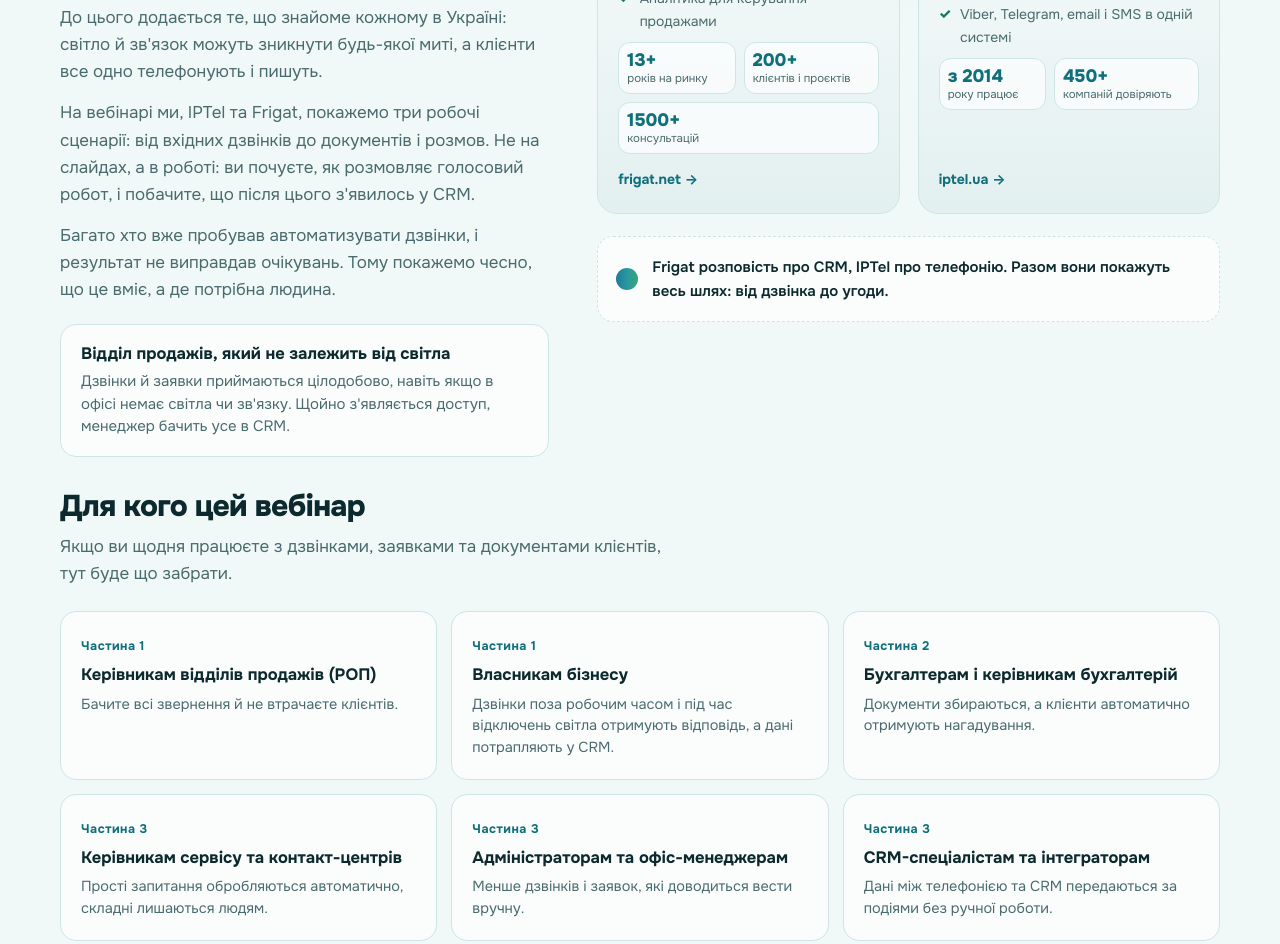
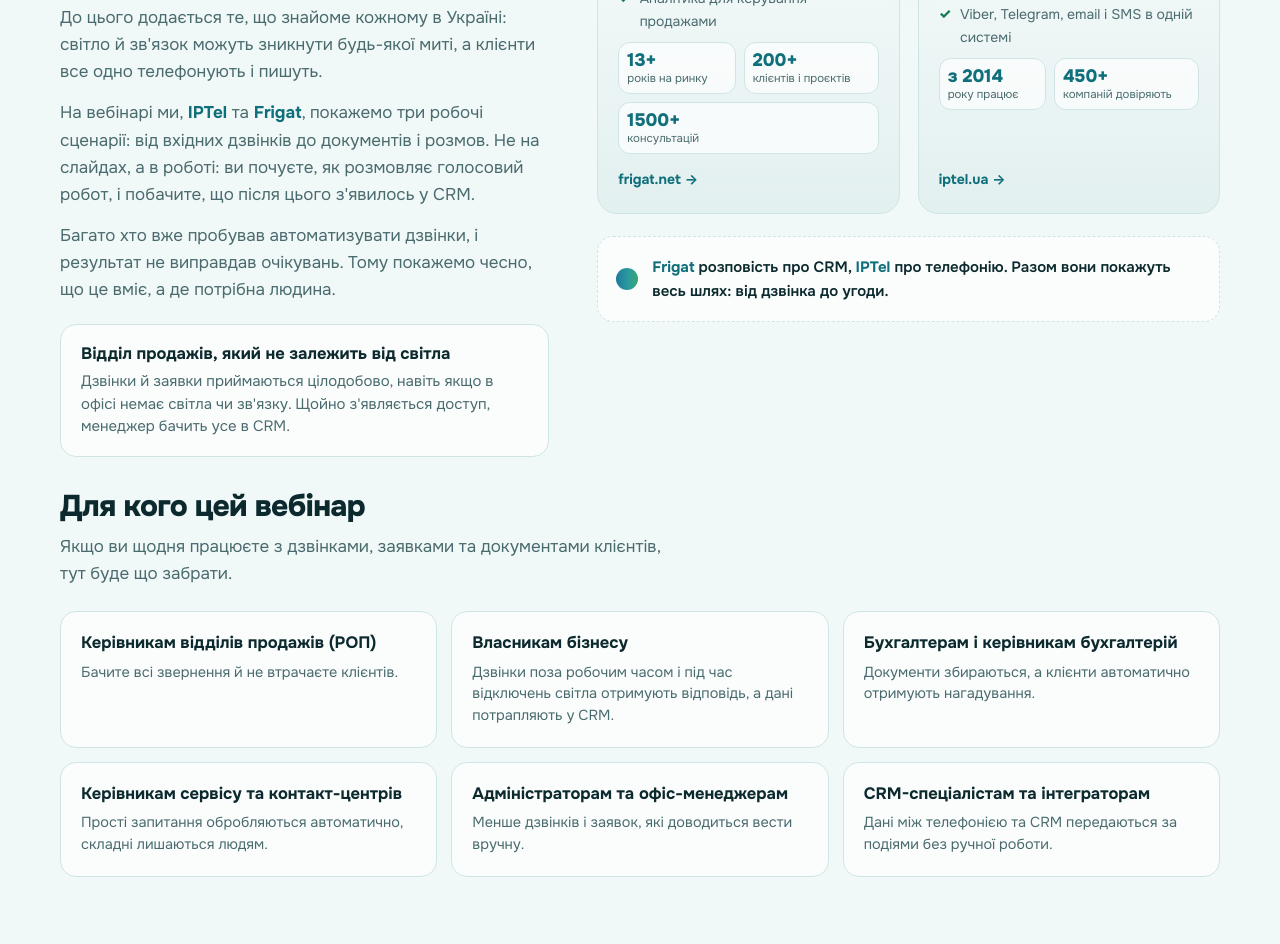
Before and after one commit to DayanaYulievna/Webinar-IPTel-Frigat-NET-, a plain HTML site: page index.html in a window 1280 px wide. Shown: the part 1079-2023 px from the top of the page. Drawn offline with Linux system fonts and the light colour scheme.

Commit message:
Highlight company names in text; remove 'Частина N' tags from audience cards; keep FAQ question wrapping on narrow screens
Co-Authored-By: Claude Sonnet 5.5 <noreply@anthropic.com>
Claude-Session: https://claude.ai/code/session_01PxBnHhmEyG6gXH5cfkjMpA

```diff
--- a/index.html
+++ b/index.html
@@ -203,6 +203,7 @@ input[type=range]::-moz-range-thumb{width:16px;height:16px;border-radius:50%;bac
 details{border-bottom:1px solid var(--line)}
 summary{cursor:pointer;list-style:none;font-weight:700;font-size:17px;padding:22px 4px;display:flex;justify-content:space-between;gap:16px}
 summary::-webkit-details-marker{display:none}
+summary>span{min-width:0}
 summary::after{content:"+";font:400 26px/1 var(--f-m);color:var(--cyan);transition:transform .3s}
 details[open] summary::after{transform:rotate(45deg);color:var(--green)}
 details p{padding:0 4px 24px;color:var(--mut);max-width:680px}
@@ -338,7 +339,6 @@ h1,h2,h3{font-weight:800;letter-spacing:-.025em}
 
 /* feedback pass */
 .evd .tm{color:var(--green);font-weight:800;font-size:1.12em}
-.who2-g .pt{display:inline-block;font-size:12.5px;font-weight:700;letter-spacing:.04em;color:var(--cyan);margin-bottom:8px}
 .ava{overflow:hidden}
 .ava img{width:100%;height:100%;object-fit:cover}
 form textarea{width:100%;font:500 16px var(--f-b);padding:14px 16px;border:1.5px solid var(--line);border-radius:12px;margin-bottom:16px;background:var(--panel);color:var(--fg);resize:vertical;min-height:84px;transition:.2s}
@@ -394,6 +394,7 @@ footer .wrap{display:flex;flex-direction:column;align-items:center;gap:14px}
 .demo-note{position:fixed;left:12px;bottom:12px;z-index:90;max-width:calc(100vw - 24px);padding:8px 12px;border-radius:10px;background:var(--warn);color:#fff;font-size:13px;font-weight:700;box-shadow:0 8px 24px -10px rgba(0,0,0,.5)}
 @media(max-width:700px){.demo-note{bottom:76px}}
 
+.brand{font-weight:700;color:var(--cyan)}
 /* QA fixes */
 section[id]{scroll-margin-top:56px}
 .hero .wrap>*{min-width:0}
@@ -467,7 +468,7 @@ section[id]{scroll-margin-top:56px}
         <h2 class="rv">Побачите, як <span class="g">робот бере на себе рутину</span></h2>
         <p class="rv">Нагадати клієнтам про документи. Відповісти на дзвінок, коли всі зайняті. Записати, про що домовились, і поставити задачу менеджеру. Це рутина, яка з'їдає години, і її легко пропустити.</p>
         <p class="rv">До цього додається те, що знайоме кожному в Україні: світло й зв'язок можуть зникнути будь-якої миті, а клієнти все одно телефонують і пишуть.</p>
-        <p class="rv">На вебінарі ми, IPTel та Frigat, покажемо три робочі сценарії: від вхідних дзвінків до документів і розмов. Не на слайдах, а в роботі: ви почуєте, як розмовляє голосовий робот, і побачите, що після цього з'явилось у CRM.</p>
+        <p class="rv">На вебінарі ми, <b class="brand">IPTel</b> та <b class="brand">Frigat</b>, покажемо три робочі сценарії: від вхідних дзвінків до документів і розмов. Не на слайдах, а в роботі: ви почуєте, як розмовляє голосовий робот, і побачите, що після цього з'явилось у CRM.</p>
         <p class="rv">Багато хто вже пробував автоматизувати дзвінки, і результат не виправдав очікувань. Тому покажемо чесно, що це вміє, а де потрібна людина.</p>
         <div class="callout rv"><b>Відділ продажів, який не залежить від світла</b><p>Дзвінки й заявки приймаються цілодобово, навіть якщо в офісі немає світла чи зв'язку. Щойно з'являється доступ, менеджер бачить усе в CRM.</p></div>
       </div>
@@ -475,19 +476,19 @@ section[id]{scroll-margin-top:56px}
         <div class="co"><span>CRM</span><div class="lg-plate"><span class="lg f" role="img" aria-label="Frigat NET"></span></div><div class="tl">Впроваджує CRM та об'єднує різні сервіси в єдину систему</div><ul><li>Впровадження CRM</li><li>Автоматизація бізнес-процесів</li><li>API-інтеграції та Make</li><li>Аналітика для керування продажами</li></ul><div class="st"><div><strong>13+</strong><em>років на ринку</em></div><div><strong>200+</strong><em>клієнтів і проєктів</em></div><div><strong>1500+</strong><em>консультацій</em></div></div><a class="cl" href="https://frigat.net/" target="_blank" rel="noopener">frigat.net →</a></div>
         <div class="xx">+</div>
         <div class="co"><span>ТЕЛЕФОНІЯ</span><div class="lg-plate"><span class="lg i" role="img" aria-label="IPTel"></span></div><div class="tl">Українська платформа бізнес-комунікацій</div><ul><li>IP-телефонія та контакт-центр</li><li>Автообдзвін і голосовий робот</li><li>Мовна аналітика</li><li>Viber, Telegram, email і SMS в одній системі</li></ul><div class="st"><div><strong>з 2014</strong><em>року працює</em></div><div><strong>450+</strong><em>компаній довіряють</em></div></div><a class="cl" href="https://iptel.ua" target="_blank" rel="noopener">iptel.ua →</a></div>
-        <div class="res"><i></i>Frigat розповість про CRM, IPTel про телефонію. Разом вони покажуть весь шлях: від дзвінка до угоди.</div>
+        <div class="res"><i></i><b class="brand">Frigat</b> розповість про CRM, <b class="brand">IPTel</b> про телефонію. Разом вони покажуть весь шлях: від дзвінка до угоди.</div>
       </div>
     </div>
     <div class="who2">
       <h3 class="rv">Для кого цей вебінар</h3>
       <p class="rv">Якщо ви щодня працюєте з дзвінками, заявками та документами клієнтів, тут буде що забрати.</p>
       <div class="who2-g">
-        <div class="rv"><span class="pt">Частина 1</span><b>Керівникам відділів продажів (РОП)</b><p>Бачите всі звернення й не втрачаєте клієнтів.</p></div>
-        <div class="rv"><span class="pt">Частина 1</span><b>Власникам бізнесу</b><p>Дзвінки поза робочим часом і під час відключень світла отримують відповідь, а дані потрапляють у CRM.</p></div>
-        <div class="rv"><span class="pt">Частина 2</span><b>Бухгалтерам і керівникам бухгалтерій</b><p>Документи збираються, а клієнти автоматично отримують нагадування.</p></div>
-        <div class="rv"><span class="pt">Частина 3</span><b>Керівникам сервісу та контакт-центрів</b><p>Прості запитання обробляються автоматично, складні лишаються людям.</p></div>
-        <div class="rv"><span class="pt">Частина 3</span><b>Адміністраторам та офіс-менеджерам</b><p>Менше дзвінків і заявок, які доводиться вести вручну.</p></div>
-        <div class="rv"><span class="pt">Частина 3</span><b>CRM-спеціалістам та інтеграторам</b><p>Дані між телефонією та CRM передаються за подіями без ручної роботи.</p></div>
+        <div class="rv"><b>Керівникам відділів продажів (РОП)</b><p>Бачите всі звернення й не втрачаєте клієнтів.</p></div>
+        <div class="rv"><b>Власникам бізнесу</b><p>Дзвінки поза робочим часом і під час відключень світла отримують відповідь, а дані потрапляють у CRM.</p></div>
+        <div class="rv"><b>Бухгалтерам і керівникам бухгалтерій</b><p>Документи збираються, а клієнти автоматично отримують нагадування.</p></div>
+        <div class="rv"><b>Керівникам сервісу та контакт-центрів</b><p>Прості запитання обробляються автоматично, складні лишаються людям.</p></div>
+        <div class="rv"><b>Адміністраторам та офіс-менеджерам</b><p>Менше дзвінків і заявок, які доводиться вести вручну.</p></div>
+        <div class="rv"><b>CRM-спеціалістам та інтеграторам</b><p>Дані між телефонією та CRM передаються за подіями без ручної роботи.</p></div>
       </div>
     </div>
   </div>
@@ -582,7 +583,7 @@ section[id]{scroll-margin-top:56px}
     <div class="faq rv">
       <details><summary>Це про роботів, які замінять людей?</summary><p>Ні. Автоматично виконується рутина: нагадування, відповіді на прості запитання, коли всі зайняті, запис розмови. Складні розмови й рішення лишаються за людиною.</p></details>
       <details><summary>А якщо в нас відключають світло?</summary><p>Телефонія та голосовий робот працюють на серверах провайдера, а не у вас в офісі, тому дзвінки можуть опрацьовуватися, навіть коли світла в офісі немає. Дані потрапляють у CRM, і менеджер бачить їх, щойно з'являється зв'язок. На вебінарі покажемо, як це налаштувати і що врахувати.</p></details>
-      <details><summary>Чи потрібна саме CRM від Frigat або телефонія від IPTel?</summary><p>Ні. Ми покажемо приклад на своїх системах, а ви зможете повторити підхід в інших. Чи підключиться ваша система, залежить від того, чи є в неї інтеграція з телефонією. Це можна уточнити в чаті під час ефіру.</p></details>
+      <details><summary><span>Чи потрібна саме CRM від <b class="brand">Frigat</b> або телефонія від <b class="brand">IPTel</b>?</span></summary><p>Ні. Ми покажемо приклад на своїх системах, а ви зможете повторити підхід в інших. Чи підключиться ваша система, залежить від того, чи є в неї інтеграція з телефонією. Це можна уточнити в чаті під час ефіру.</p></details>
       <details><summary>Буде запис?</summary><p>Так. Запис і презентацію надішлемо тим, хто зареєструвався.</p></details>
     </div>
   </div>
```
